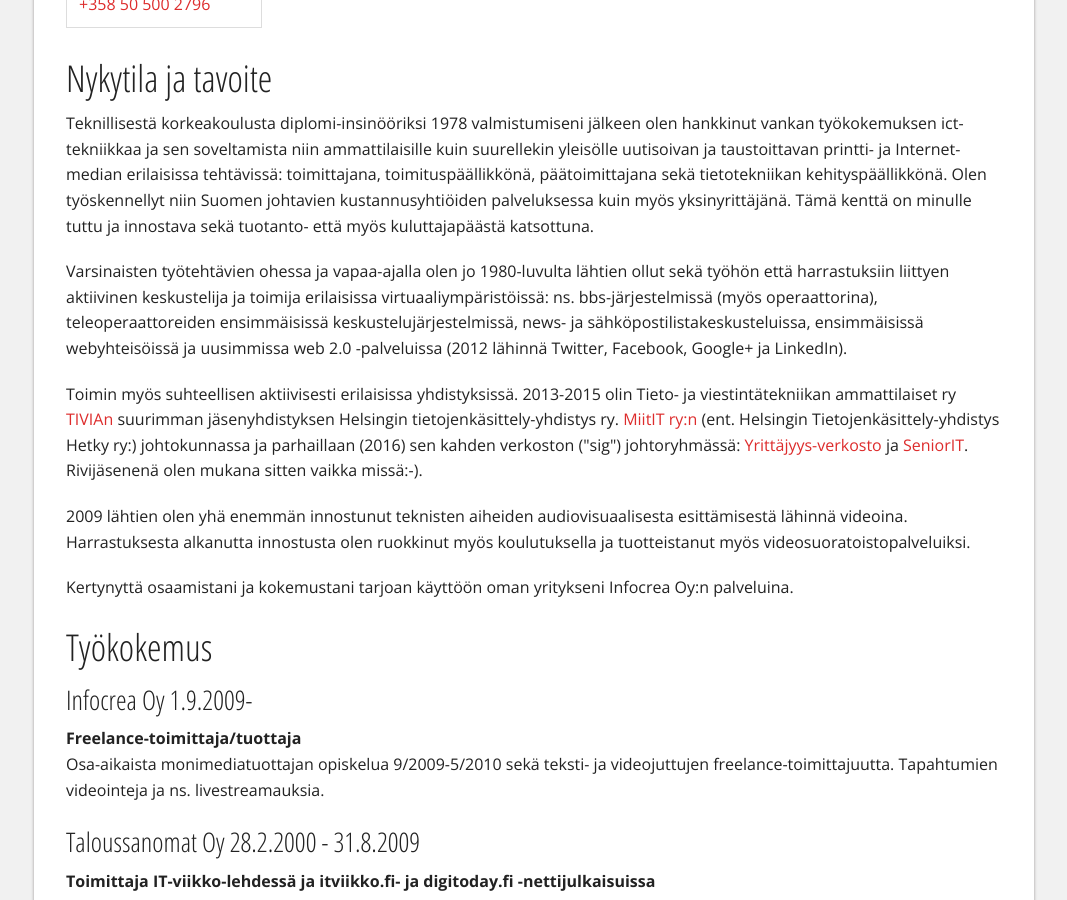
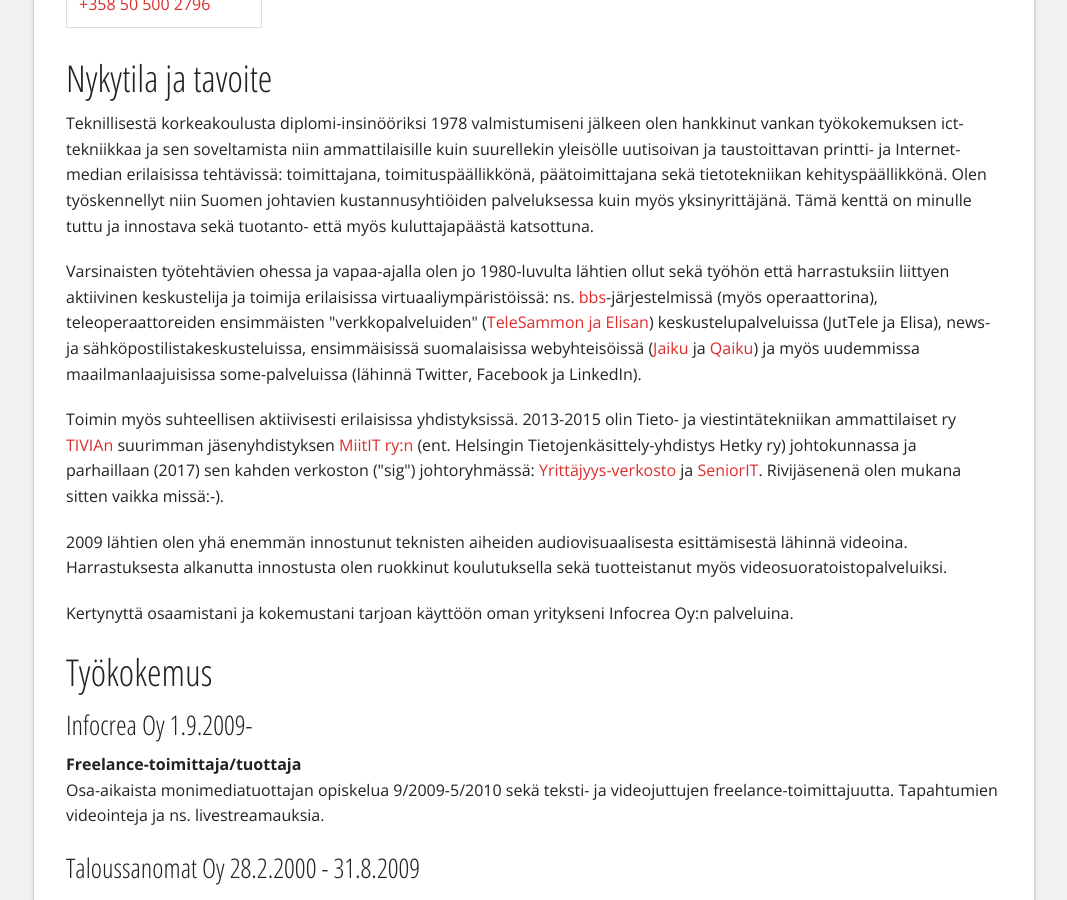
Before and after one commit to Pyppe/infocrea.fi, a Jekyll site: the page built from cv.html, in a window 1280 px wide and 900 px high, scrolled down 714 px. Shown: the whole window, without its empty margins (106-1173 px from the left). Built offline with Jekyll 4.4.1, drawn with Linux system fonts in a browser that asks for light colours; nearby versions of some CDN libraries; some of the changed text lies outside the part shown.

Commit message:
etusivun linkkien päivitystä

```diff
--- a/cv.html
+++ b/cv.html
@@ -22,14 +22,14 @@
   yksinyrittäjänä. Tämä kenttä on minulle tuttu ja innostava sekä tuotanto- että myös kuluttajapäästä katsottuna.</p>
 
 <p>Varsinaisten työtehtävien ohessa ja vapaa-ajalla olen jo 1980-luvulta lähtien ollut sekä työhön että harrastuksiin
-  liittyen aktiivinen keskustelija ja toimija erilaisissa virtuaaliympäristöissä: ns. bbs-järjestelmissä (myös
-  operaattorina), teleoperaattoreiden ensimmäisissä keskustelujärjestelmissä, news- ja sähköpostilistakeskusteluissa,
-  ensimmäisissä webyhteisöissä ja uusimmissa web 2.0 -palveluissa (2012 lähinnä Twitter, Facebook, Google+ ja LinkedIn).<p>
-  Toimin myös suhteellisen aktiivisesti erilaisissa yhdistyksissä. 2013-2015 olin Tieto- ja viestintätekniikan ammattilaiset ry <a href="http://tivia.fi">TIVIAn</a> suurimman jäsenyhdistyksen Helsingin tietojenkäsittely-yhdistys ry. <a href="http://miitit.fi">MiitIT ry:n</a> (ent. Helsingin Tietojenkäsittely-yhdistys Hetky ry:) johtokunnassa ja parhaillaan (2016) sen kahden verkoston ("sig") johtoryhmässä: <a href="http://www.miitit.fi/verkostot/yrittajyys-verkosto/">Yrittäjyys-verkosto</a> ja <a href="http://www.miitit.fi/verkostot/senioriverkosto/">SeniorIT</a>. Rivijäsenenä olen mukana sitten vaikka missä:-).
+  liittyen aktiivinen keskustelija ja toimija erilaisissa virtuaaliympäristöissä: ns. <a href="https://fi.wikipedia.org/wiki/BBS">bbs</a>-järjestelmissä (myös
+  operaattorina), teleoperaattoreiden ensimmäisten "verkkopalveluiden" (<a href="https://fi.wikipedia.org/wiki/TeleSampo_ja_Infotel">TeleSammon ja Elisan</a>) keskustelupalveluissa (JutTele ja Elisa), news- ja sähköpostilistakeskusteluissa,
+  ensimmäisissä suomalaisissa webyhteisöissä (<a href="https://fi.wikipedia.org/wiki/Jaiku">Jaiku</a> ja <a href="https://fi.wikipedia.org/wiki/Qaiku">Qaiku</a>) ja myös uudemmissa maailmanlaajuisissa some-palveluissa (lähinnä Twitter, Facebook ja LinkedIn).<p>
+  Toimin myös suhteellisen aktiivisesti erilaisissa yhdistyksissä. 2013-2015 olin Tieto- ja viestintätekniikan ammattilaiset ry <a href="http://tivia.fi">TIVIAn</a> suurimman jäsenyhdistyksen <a href="http://miitit.fi">MiitIT ry:n</a> (ent. Helsingin Tietojenkäsittely-yhdistys Hetky ry) johtokunnassa ja parhaillaan (2017) sen kahden verkoston ("sig") johtoryhmässä: <a href="http://www.miitit.fi/verkostot/yrittajyys-verkosto/">Yrittäjyys-verkosto</a> ja <a href="http://www.miitit.fi/verkostot/senioriverkosto/">SeniorIT</a>. Rivijäsenenä olen mukana sitten vaikka missä:-).
   </p>
 
 <p>2009 lähtien olen yhä enemmän innostunut teknisten aiheiden audiovisuaalisesta esittämisestä lähinnä videoina.
-  Harrastuksesta alkanutta innostusta olen ruokkinut myös koulutuksella ja tuotteistanut myös
+  Harrastuksesta alkanutta innostusta olen ruokkinut koulutuksella sekä tuotteistanut myös
   videosuoratoistopalveluiksi.</p>
  <p>Kertynyttä osaamistani ja kokemustani tarjoan käyttöön oman yritykseni Infocrea Oy:n palveluina.</p>
 
@@ -102,4 +102,4 @@
   asiantuntijat Kari Hintikka, Jukka Nortio ja Petri Väyrynen:
   <a href="http://www.linkedin.com/in/jarmolahti"><i class="fa fa-linkedin-square"></i>&nbsp;jarmolahti</a>
 
-<p><b>Päivitetty:</b> 10.8.2016</p>
+<p><b>Päivitetty:</b> 12.8.2017</p>
```
Also changed, not shown: other parts of cv.html (+1 -1 lines), palvelut.md (+1 -1 lines), img/jarmo_lahti_500x500-original.jpg (added), img/jarmo_lahti_500x500.jpg.
